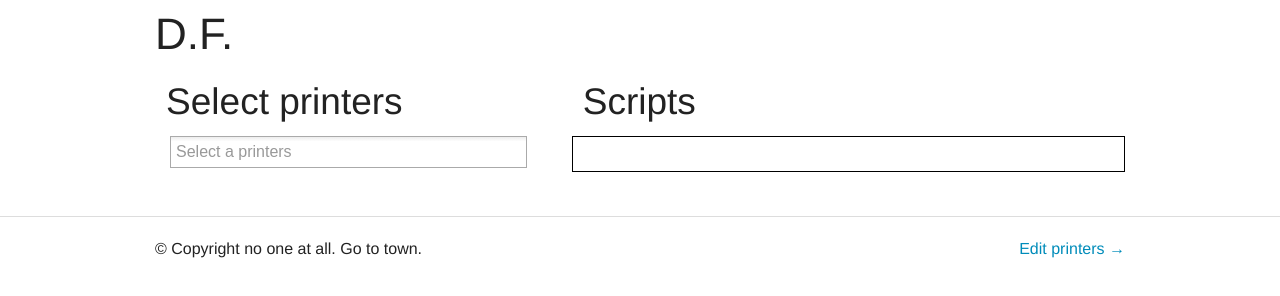
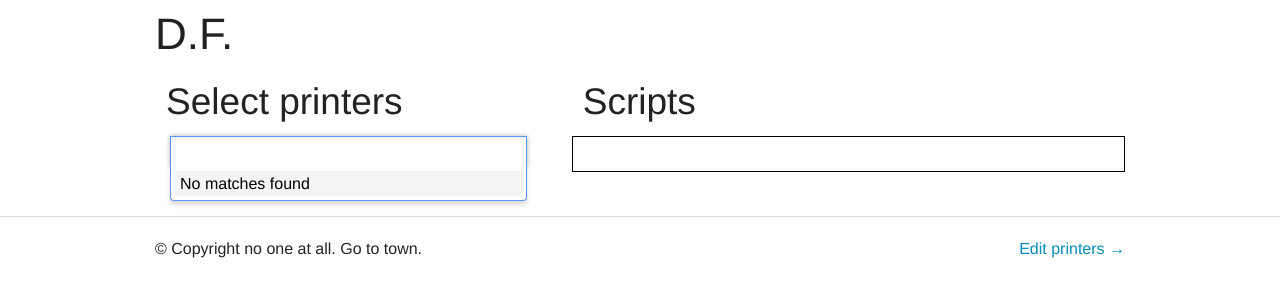
Before and after one commit to Maupa/DruckerFreund, a plain HTML site: page index.html in a window 1280 px wide. Drawn offline with Linux system fonts and the light colour scheme.

Commit message:
Update index.html

```diff
--- a/index.html
+++ b/index.html
@@ -57,10 +57,14 @@
 				$('.select2').df_gen({
 					domain: 'example.com'
 				});
+
 				$(".select2").select2({
-					placeholder: "Select a printers",
+					placeholder: 'Select a printers',
 					allowClear: true
 				});
+
+				$('.select2').select2('open');
+
 				$(document).foundation();
 			})
 		</script>
```
